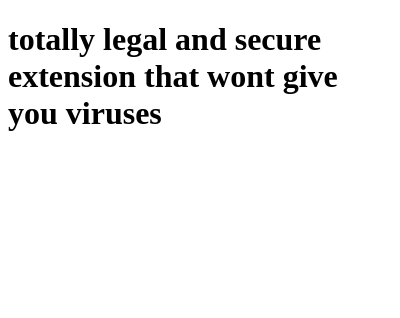
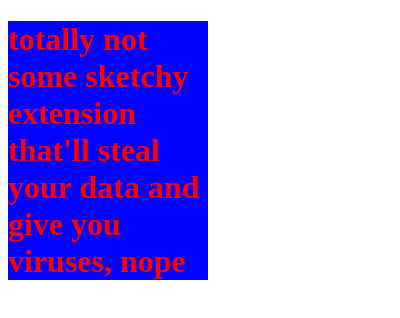
Before and after one commit to Zero-WORK-Zero-EXPERIENCE/app, a browser extension: page popup.html in a window 400 px wide. Drawn offline with Linux system fonts and the light colour scheme.

Commit message:
restruc files

```diff
--- a/index.html
+++ b/popup.html
@@ -6,13 +6,12 @@
   <meta http-equiv="X-UA-Compatible" content="IE=edge">
   <meta name="viewport" content="width=device-width, initial-scale=1.0">
   <title>insert project name here</title>
+  <link rel="stylesheet" href="popup.css">
 </head>
 
 <body>
-  <h1>totally legal and secure extension that wont give you viruses</h1>
-
-  <script src="script.js"></script>
-
+  <h1>totally not some sketchy extension that'll steal your data and give you viruses, nope</h1>
+  <script src="popup.js"></script>
 </body>
 
 </html>
--- /dev/null
+++ b/popup.scss
@@ -0,0 +1,6 @@
+h1 {
+  color: red;
+  background-color: blue;
+  box-shadow: 0 0 0 0;
+  width: 200px;
+}
--- a/style.css
+++ /dev/null
@@ -1,3 +0,0 @@
-html body {
-  background: url();
-}
```
Also changed, not shown: icons/logo.jpg (added), manifest.json, popup.css (added), popup.js (renamed from script.js), 1 other file.
